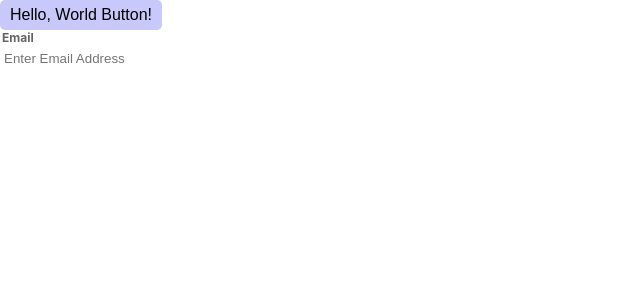
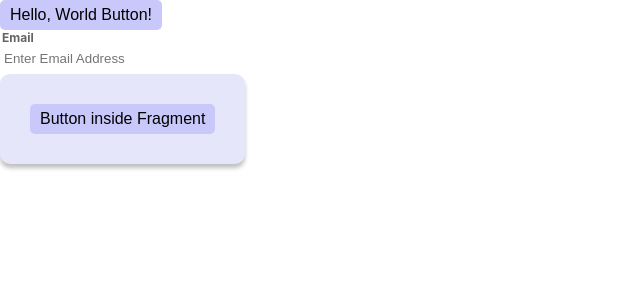
Before and after one commit to LightWebService-Deprecated/LWS-Client, a React (Create React App) app: page / in a window 1280 px wide. Shown: the top 300 px of the page, without its empty margins (0-640 px from the left). Built offline with nearby package versions, Linux system fonts and the light colour scheme.

Commit message:
Component: Create LWS Fragment

```diff
--- a/src/App.tsx
+++ b/src/App.tsx
@@ -1,5 +1,6 @@
 import LwsButton from "./components/LwsButton";
 import LwsInputField from "./components/LwsInputField";
+import LwsFragment from "./components/LwsFragment";
 
 function App() {
     return (
@@ -11,6 +12,9 @@ function App() {
                 inputName="userEmail"
                 inputType="email"
             />
+            <LwsFragment>
+                <LwsButton title="Button inside Fragment"/>
+            </LwsFragment>
         </div>
     );
 }
--- /dev/null
+++ b/src/components/LwsFragment.css
@@ -0,0 +1,10 @@
+.LwsFragment {
+    width: fit-content;
+    background: #E6E6FA;
+    box-shadow: 0px 4px 4px rgba(0, 0, 0, 0.25);
+    border-radius: 10px;
+    display: flex;
+    flex-direction: column;
+    align-items: flex-start;
+    padding: 30px;
+}
--- /dev/null
+++ b/src/components/LwsFragment.tsx
@@ -0,0 +1,14 @@
+import {Component} from "react";
+import './LwsFragment.css'
+
+class LwsFragment extends Component {
+    render() {
+        return (
+            <div className="LwsFragment">
+                {this.props.children}
+            </div>
+        );
+    }
+}
+
+export default LwsFragment;
```
